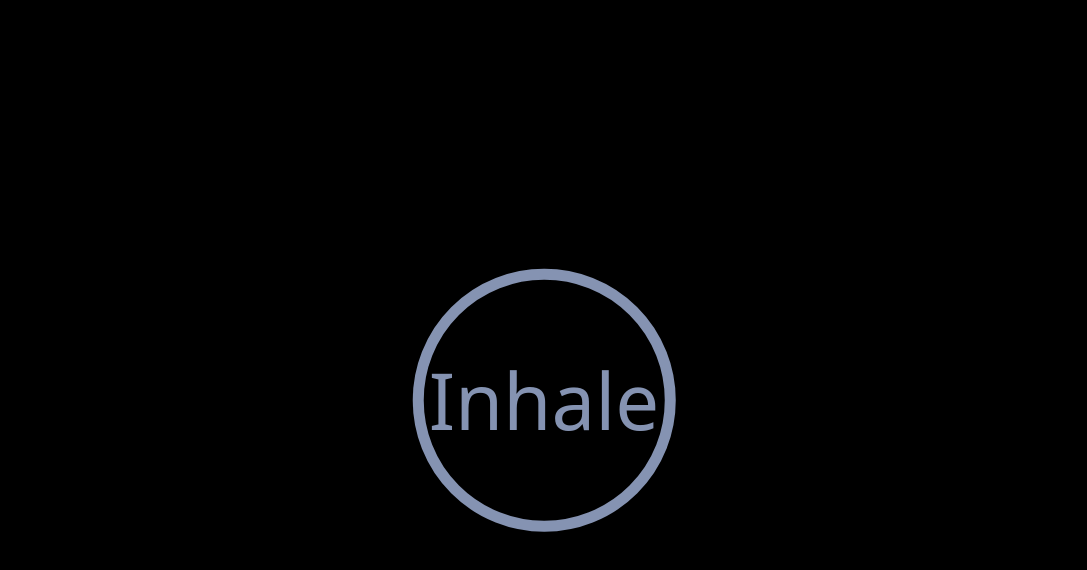
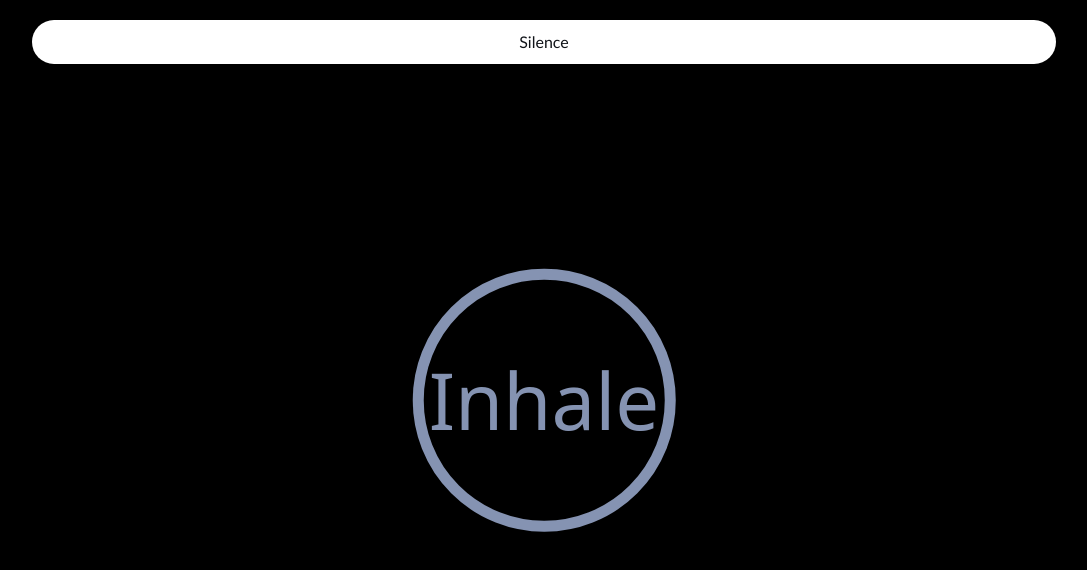
Before and after one commit to RobertCMusk/mental-health-toolbox, an Angular app: page /silence in a window 1280 px wide. Shown: the top 570 px of the page, without its empty margins (96-1183 px from the left). Built offline with nearby package versions, Linux system fonts and the light colour scheme.

Commit message:
Add silence header

```diff
--- a/src/app/silence/silence.component.html
+++ b/src/app/silence/silence.component.html
@@ -1,4 +1,5 @@
 <div class="container-fluid silence-module">
+  <div class="header" (click)="goBack()">Silence</div>
   <div class="presentation-container">
     <div [@inhaleExhaleText]="isInhaling ? 'inhale' : 'exhale'" class="inhale-text">{{isInhaling ? 'Inhale' : 'Exhale'}}</div>
     <div [@inhaleExhaleCircle]="isInhaling ? 'inhale' : 'exhale'" class="inhale-circle">&nbsp;</div>
--- a/src/app/silence/silence.component.scss
+++ b/src/app/silence/silence.component.scss
@@ -7,11 +7,32 @@
   justify-content: center;
 	align-items: center;
 
+  .header {
+    background-color: $white;
+    border-radius: 100px;
+    width: 80vw;
+    margin: 0 auto;
+    position: absolute;
+    bottom: 20px;
+    left: 10vw;
+    color: $black;
+    text-align: center;
+    font-size: 16px;
+    padding: 10px 0;
+    z-index: 2;
+    box-shadow: 0px 0px 10px rgb(0 0 0 / 10%);
+    font-family:'Gill Sans', 'Gill Sans MT', Calibri, 'Trebuchet MS', sans-serif
+}
+.header {
+  bottom: auto;
+  top: 20px;
+}
+
   .inhale-text {
     padding: 10px;
   }
 
-  .inhale-circle {
+  .inhale-circle, .inhale-circle2 {
     position: absolute;
     top: 50%;
     left: 50%;
--- a/src/app/silence/silence.component.ts
+++ b/src/app/silence/silence.component.ts
@@ -1,5 +1,6 @@
 import { animate, state, style, transition, trigger } from '@angular/animations';
 import { Component, OnInit } from '@angular/core';
+import { Router } from '@angular/router';
 import { Subject } from 'rxjs';
 
 @Component({
@@ -46,15 +47,13 @@ import { Subject } from 'rxjs';
   ]
 })
 export class SilenceComponent implements OnInit {
-
-  public textSubject = new Subject<string>();
-  public textObservable = this.textSubject.asObservable();
-
   public inhaleTimer = 10000;
 
   public isInhaling = false;
 
-  constructor() { }
+  constructor(
+    public router: Router
+  ) { }
 
   ngOnInit(): void {
     setTimeout(() => {
@@ -71,4 +70,8 @@ export class SilenceComponent implements OnInit {
     }, this.inhaleTimer);
   };
 
+  public goBack():void {
+    this.router.navigateByUrl('/');
+  }
+
 }
```
